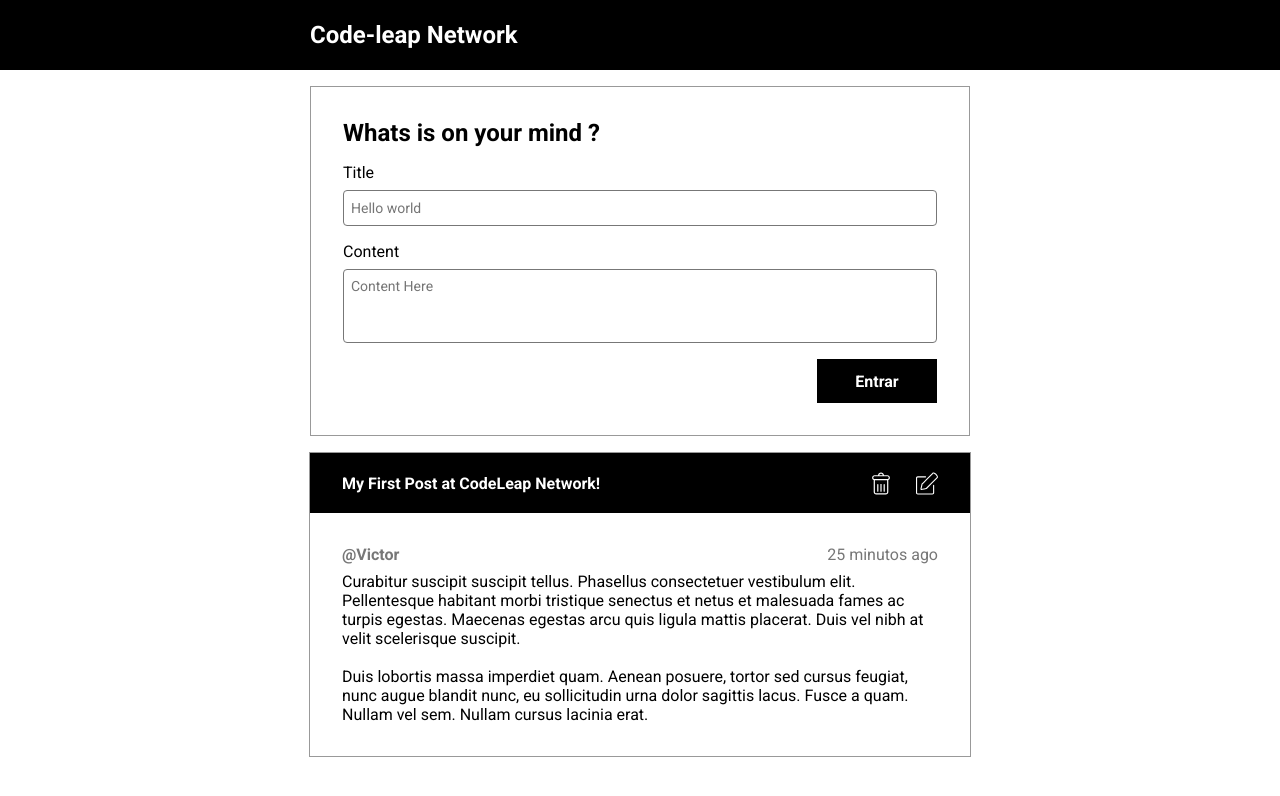
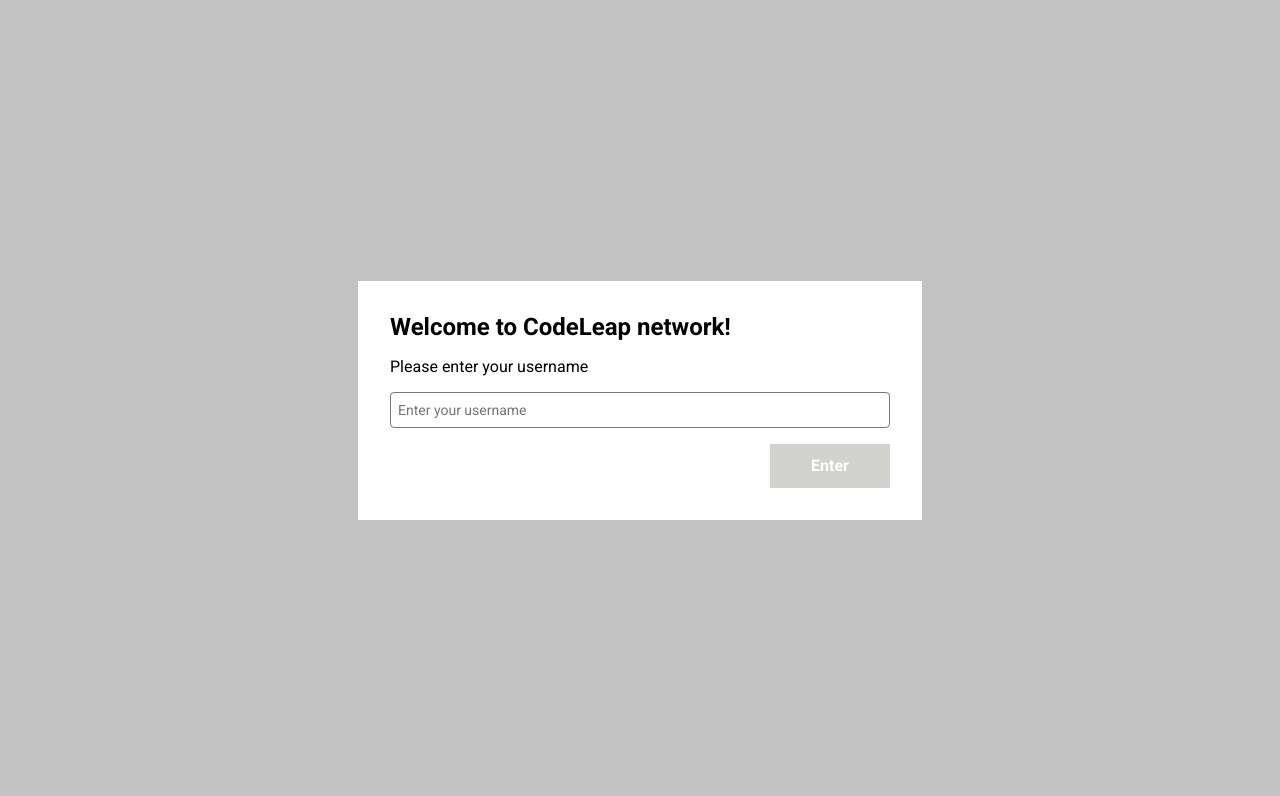
Before and after one commit to TyperGuy/codeleap-challenge, a React (Create React App) app: page / in a window 1280 px wide. Shown: the top 796 px of the page. Built offline with nearby package versions, Linux system fonts and the light colour scheme.

Commit message:
feat: create auth method

```diff
--- a/src/components/button/Button.tsx
+++ b/src/components/button/Button.tsx
@@ -4,9 +4,9 @@
 
 const Button: React.FC<ButtonProps> = ({ button }) =>
     button.variant === 'outlined' ? (
-        <Outlined disabled={button.disabled}>{button.text}</Outlined>
+        <Outlined onClick={button.onClick} disabled={button.disabled}>{button.text}</Outlined>
     ) : (
-        <Solid disabled={button.disabled}>{button.text}</Solid>
+        <Solid onClick={button.onClick} disabled={button.disabled}>{button.text}</Solid>
     )
 
 export default Button
--- a/src/components/form/Form.tsx
+++ b/src/components/form/Form.tsx
@@ -18,13 +18,18 @@
 }
 
 export default function Form() {
-    const [taIsEmpty, settaIsEmpty] = useState(true)
-    const [tfIsEmpty, settfIsEmpty] = useState(true)
+    const [taIsEmpty, settaIsEmpty] = useState(false)
+    const [tfIsEmpty, settfIsEmpty] = useState(false)
+
+    function teste(){
+        console.log("foi")
+    }
 
     const ButtonProps: ButtonType = {
         text: 'Entrar',
         variant: '',
         disabled:!(taIsEmpty&&tfIsEmpty),
+        onClick: teste
     }
 
 
--- a/src/pages/home/Home.module.css
+++ b/src/pages/home/Home.module.css
@@ -3,14 +3,15 @@
   height: 100vh;
   display: flex;
   flex-direction: column;
-
 }
 
 header{
+  width: 100%;
   background-color:#000;
   height: 70px;
   display: flex;
   justify-content: center;
+  position: fixed;
 }
 .headerContent{
   width: 660px;
@@ -29,5 +30,5 @@
   flex-direction: column;
 }
 .formaContainer{
-  padding-top: 1rem;
+  margin-top: 5rem;
 }
--- a/src/pages/home/Home.tsx
+++ b/src/pages/home/Home.tsx
@@ -16,6 +16,11 @@
           <Form/>
         </div>
         <Post/>
+        <Post/>
+        <Post/>
+        <Post/>
+        <Post/>
+        <Post/>
     </div>
 
   </div>
--- a/src/pages/login/Login.tsx
+++ b/src/pages/login/Login.tsx
@@ -1,5 +1,6 @@
 import React,{useState} from 'react'
 import { FlexType, ButtonType } from 'customTypes'
+import {useNavigate} from 'react-router-dom'
 import { Container, LoginBox as Box } from '../../styles/Flex.styles'
 import Button from '../../components/button/Button'
 import { Label, InputField } from '../../styles/Input.styles'
@@ -21,13 +22,18 @@
 
 
 
+
 const LoginPage: React.FC = () => {
-
-    const [disable,setisable] = useState(true)
+    const navegate = useNavigate();
+    const [disable,setisable] = useState(false);
+    function login(){
+        navegate('/home')
+    }
     const ButtonProps: ButtonType = {
         text: 'Enter',
         variant: '',
         disabled: !disable,
+        onClick:login
     }
     return(
         <Container {...FlexProps}>
--- a/src/routes/Routes.tsx
+++ b/src/routes/Routes.tsx
@@ -6,8 +6,8 @@
     <div className="box">
         <Router>
             <Routes>
-                <Route path="/login" element={<Login />} />
-                <Route path="/" element={<Home />} />
+                <Route path="/" element={<Login />} />
+                <Route path="/home" element={<Home />} />
             </Routes>
         </Router>
     </div>
--- a/src/types/index.d.ts
+++ b/src/types/index.d.ts
@@ -15,7 +15,8 @@
     type ButtonType = {
         text: string
         variant: string
-        disabled: boolean
+        disabled: boolean,
+        onClick: ()=>void
     }
 
     interface InputProps {
```
